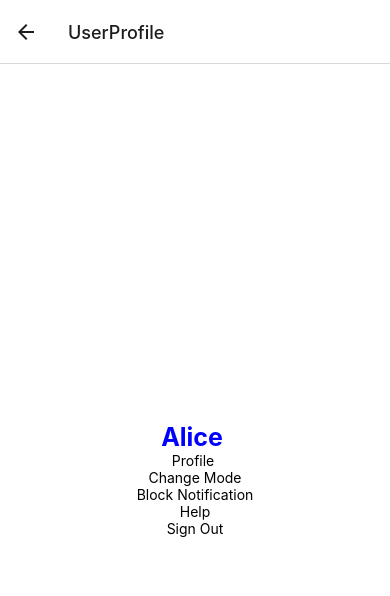
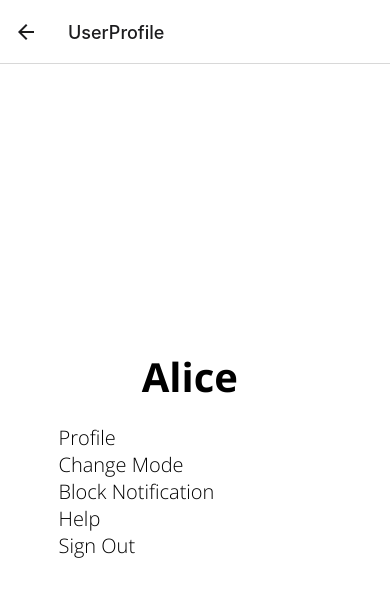
Before and after one commit to notahotdog/todoPomodoro, a React Native app: screen /UserProfile in a window 390 px wide. Shown: the top 596 px of the page. Built offline with nearby package versions, Linux system fonts and the light colour scheme.

Commit message:
refactor user-profile ui

```diff
--- a/app/screens/UserProfileScreen.js
+++ b/app/screens/UserProfileScreen.js
@@ -1,17 +1,59 @@
-import React from "react";
+import React, { useCallback } from "react";
 import { View, StyleSheet, Text } from "react-native";
+import { useFonts } from "expo-font";
 
 function UserProfileScreen({ navigation }) {
+  const [fontsLoaded] = useFonts({
+    "OpenSans-Bold": require("../assets/fonts/OpenSans-Bold.ttf"),
+    "OpenSans-Medium": require("../assets/fonts/OpenSans-Medium.ttf"),
+    "OpenSans-Light": require("../assets/fonts/OpenSans-Light.ttf"),
+  });
+
+  const onLayoutRootView = useCallback(async () => {
+    if (fontsLoaded) {
+    }
+  }, [fontsLoaded]);
+
+  if (!fontsLoaded) {
+    return null;
+  }
   return (
-    <View style={styles.container}>
-      <Text style={styles.title}>Alice </Text>
-      <Text>Profile </Text>
-      <Text onPress={() => navigation.navigate("ChangeMode")}>Change Mode</Text>
-      <Text onPress={() => navigation.navigate("BlockNotification")}>
+    <View
+      style={{
+        flex: 1,
+        alignItems: "center",
+        justifyContent: "center",
+        backgroundColor: "white",
+      }}
+      onLayout={onLayoutRootView}
+    >
+      <Text style={styles.titleText}>Alice </Text>
+      <Text style={styles.paragraphText}>Profile </Text>
+      <Text
+        style={styles.paragraphText}
+        // onPress={() => navigation.navigate("ChangeMode")}
+        onPress={() => navigation.navigate("Mode")}
+      >
+        Change Mode
+      </Text>
+      <Text
+        style={styles.paragraphText}
+        onPress={() => navigation.navigate("BlockNotification")}
+      >
         Block Notification
       </Text>
-      <Text onPress={() => navigation.navigate("Guide")}>Help</Text>
-      <Text>Sign Out</Text>
+      <Text
+        style={styles.paragraphText}
+        onPress={() => navigation.navigate("Guide")}
+      >
+        Help
+      </Text>
+      <Text
+        style={styles.paragraphText}
+        onPress={() => navigation.navigate("LogIn")}
+      >
+        Sign Out
+      </Text>
     </View>
   );
 }
@@ -30,4 +72,15 @@ const styles = StyleSheet.create({
     color: "blue",
     marginTop: 50,
   },
+  titleText: {
+    fontSize: 40,
+    paddingBottom: "5%",
+    fontFamily: "OpenSans-Bold",
+  },
+
+  paragraphText: {
+    width: "70%",
+    fontFamily: "OpenSans-Light",
+    fontSize: 20,
+  },
 });
```
